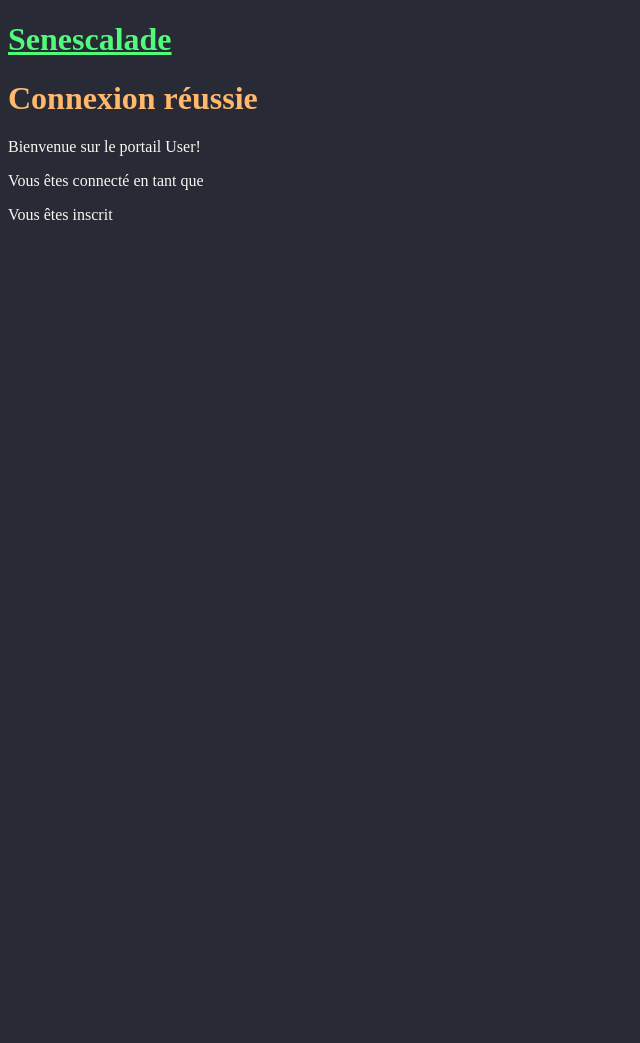
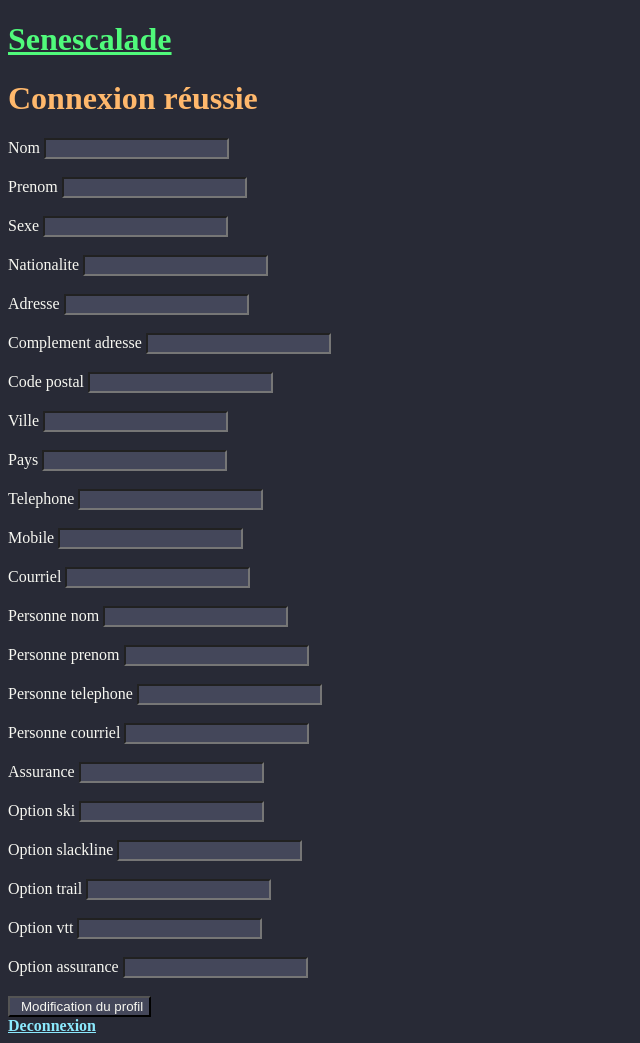
Before and after one commit to EDM115-org/Senescalade, a Django app: template senescalade/templates/users/PortailUser/Inscrit/success.html in a window 1280 px wide. Shown: the whole page, without its empty margins (0-640 px from the left). Before the commit the page ends 220 px from the top, so only its background shows below. Run offline with Django 4.2, Linux system fonts and the light colour scheme; the template is opened without the code that fills it, so the values that code supplies are empty, except form fields; tables that the repository leaves empty hold one stand-in row (values such as "Sample post"); form fields are guessed from the names that the template uses.

Commit message:
connexion inscrit edit form

```diff
--- a/senescalade/templates/users/PortailUser/Inscrit/success.html
+++ b/senescalade/templates/users/PortailUser/Inscrit/success.html
@@ -1,8 +1,125 @@
 {% extends 'base.html' %}
 
 {% block content %}
-    <h1>Connexion réussie</h1>
-    <p>Bienvenue sur le portail User!</p>
-    <p>Vous êtes connecté en tant que {{ user.mail }}</p>
-    <p>Vous êtes inscrit</p>
+<h1>Connexion réussie</h1>
+<form method="post">
+    {% csrf_token %}
+    <input type="hidden" name="form_id" value="edit_profile_inscrit" />
+
+    {{ form.nom.label_tag }}
+    <input type="text" name="nom" value="{{ form.instance.nom }}" />
+    <br>
+    <br>
+
+    {{ form.prenom.label_tag }}
+    <input type="text" name="prenom" value="{{ form.instance.prenom }}" />
+    <br>
+    <br>
+
+    {{ form.sexe.label_tag }}
+    <input type="RadioSelect" name="sexe" value="{{ form.instance.sexe }}" />
+    <br>
+    <br>
+
+    {{ form.nationalite.label_tag }}
+    <input type="Select" name="nationalite" value="{{ form.instance.nationalite }}" />
+    <br>
+    <br>
+
+    {{ form.adresse.label_tag }}
+    <input type="text" name="adresse" value="{{ form.instance.adresse }}" />
+    <br>
+    <br>
+
+    {{ form.complementAdresse.label_tag }}
+    <input type="text" name="complementAdresse" value="{{ form.instance.complementAdresse }}" />
+    <br>
+    <br>
+
+    {{ form.codePostal.label_tag }}
+    <input type="text" name="codePostal" value="{{ form.instance.codePostal }}" />
+    <br>
+    <br>
+
+    {{ form.ville.label_tag }}
+    <input type="text" name="ville" value="{{ form.instance.ville }}" />
+    <br>
+    <br>
+
+    {{ form.pays.label_tag }}
+    <input type="Select" name="pays" value="{{ form.instance.pays }}" />
+    <br>
+    <br>
+
+    {{ form.telephone.label_tag }}
+    <input type="text" name="telephone" value="{{ form.instance.telephone }}" />
+    <br>
+    <br>
+
+    {{ form.mobile.label_tag }}
+    <input type="text" name="mobile" value="{{ form.instance.mobile }}" />
+    <br>
+    <br>
+
+    {{ form.courriel2.label_tag }}
+    <input type="email" name="courriel2" value="{{ form.instance.courriel2 }}" />
+    <br>
+    <br>
+
+    {{ form.personneNom.label_tag }}
+    <input type="text" name="personneNom" value="{{ form.instance.personneNom }}" />
+    <br>
+    <br>
+
+    {{ form.personnePrenom.label_tag }}
+    <input type="text" name="personnePrenom" value="{{ form.instance.personnePrenom }}" />
+    <br>
+    <br>
+
+    {{ form.personneTelephone.label_tag }}
+    <input type="text" name="personneTelephone" value="{{ form.instance.personneTelephone }}" />
+    <br>
+    <br>
+
+    {{ form.personneCourriel.label_tag }}
+    <input type="email" name="personneCourriel" value="{{ form.instance.personneCourriel }}" />
+    <br>
+    <br>
+
+    {{ form.assurance.label_tag }}
+    <input type="RadioSelect" name="assurance" value="{{ form.instance.assurance }}" />
+    <br>
+    <br>
+
+    {{ form.optionSki.label_tag }}
+    <input type="RadioSelect" name="optionSki" value="{{ form.instance.optionSki }}" />
+    <br>
+    <br>
+
+    {{ form.optionSlackline.label_tag }}
+    <input type="RadioSelect" name="optionSlackline" value="{{ form.instance.optionSlackline }}" />
+    <br>
+    <br>
+
+    {{ form.optionTrail.label_tag }}
+    <input type="RadioSelect" name="optionTrail" value="{{ form.instance.optionTrail }}" />
+    <br>
+    <br>
+
+    {{ form.optionVTT.label_tag }}
+    <input type="RadioSelect" name="optionVTT" value="{{ form.instance.optionVTT }}" />
+    <br>
+    <br>
+
+    {{ form.optionAssurance.label_tag }}
+    <input type="RadioSelect" name="optionAssurance" value="{{ form.instance.optionAssurance }}" />
+    <br>
+    <br>
+
+
+    <button type="submit">Modification du profil</button>
+</form>
+
+
+<a href="{% url 'users-deconnexion' %}">Deconnexion</a>
 {% endblock %}
```
Also changed, not shown: senescalade/templates/users/PortailUser/NonInscrit/success.html (+8 -1 lines).
